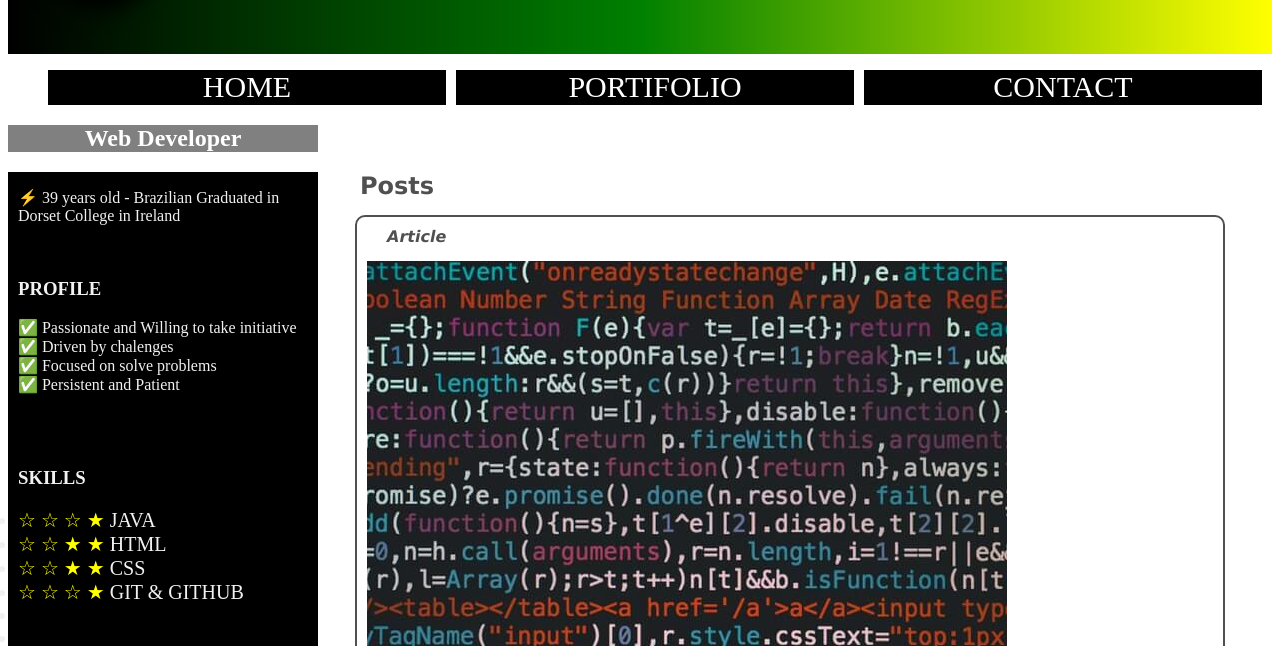
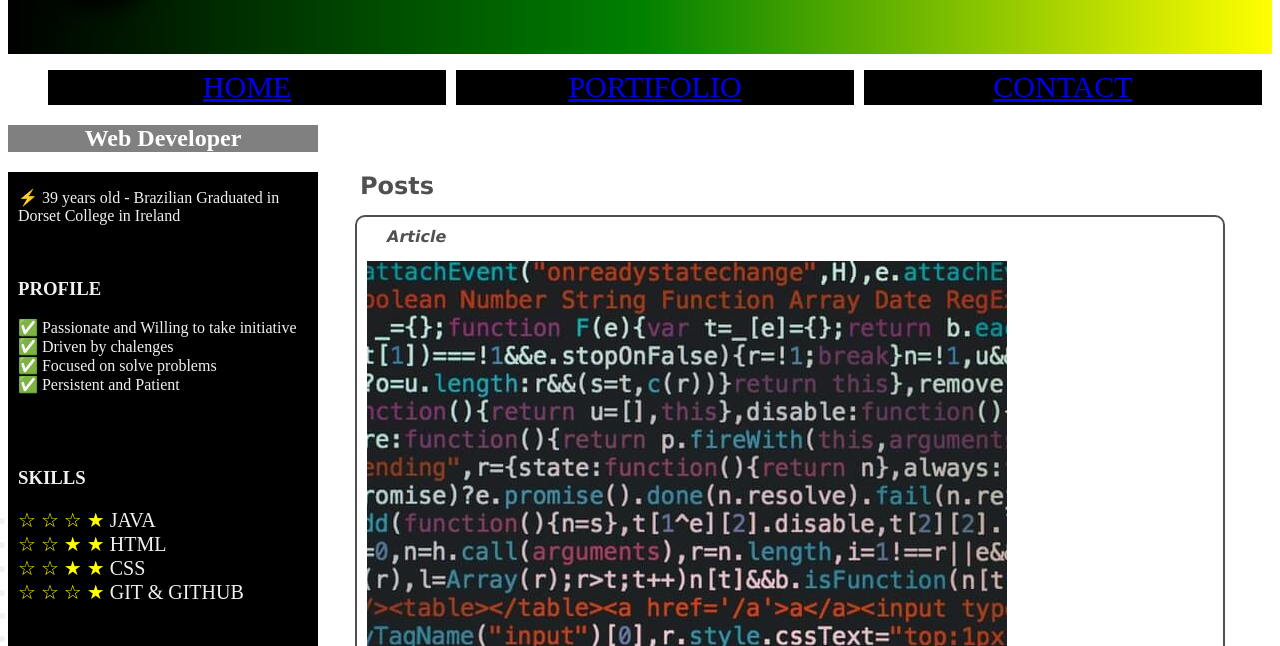
Before and after one commit to didocruz/MyProjects, a plain HTML site: page index.html in a window 1280 px wide. Shown: the part 154-800 px from the top of the page. Drawn offline with Linux system fonts and the light colour scheme.

Commit message:
added href link

```diff
--- a/index.html
+++ b/index.html
@@ -22,9 +22,9 @@
 
 			<menu >
 				<ul class="navBar">
-					<li	 class="flex-item">HOME</a></li>
-					<li class="flex-item" ><a>PORTIFOLIO</a></li>
-					<li class="flex-item" ><a>CONTACT</a></li>
+					<li	 class="flex-item"><a href="index.html">HOME</a></li>
+					<li class="flex-item" ><a href="profile.html">PORTIFOLIO</a></li>
+					<li class="flex-item" ><a href="#contact">CONTACT</a></li>
 
 
 
```
Also changed, not shown: profile.html (+2 -2 lines).
